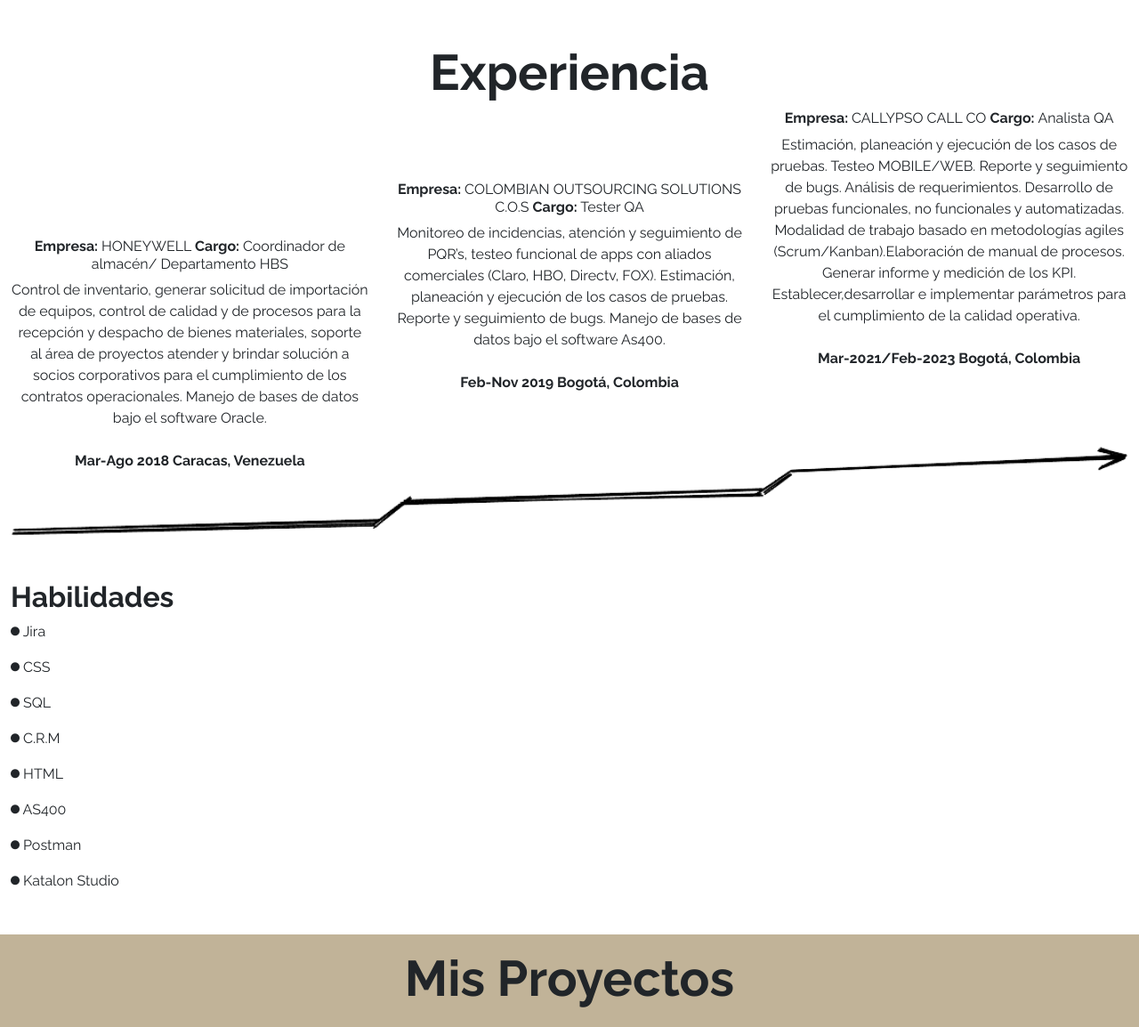
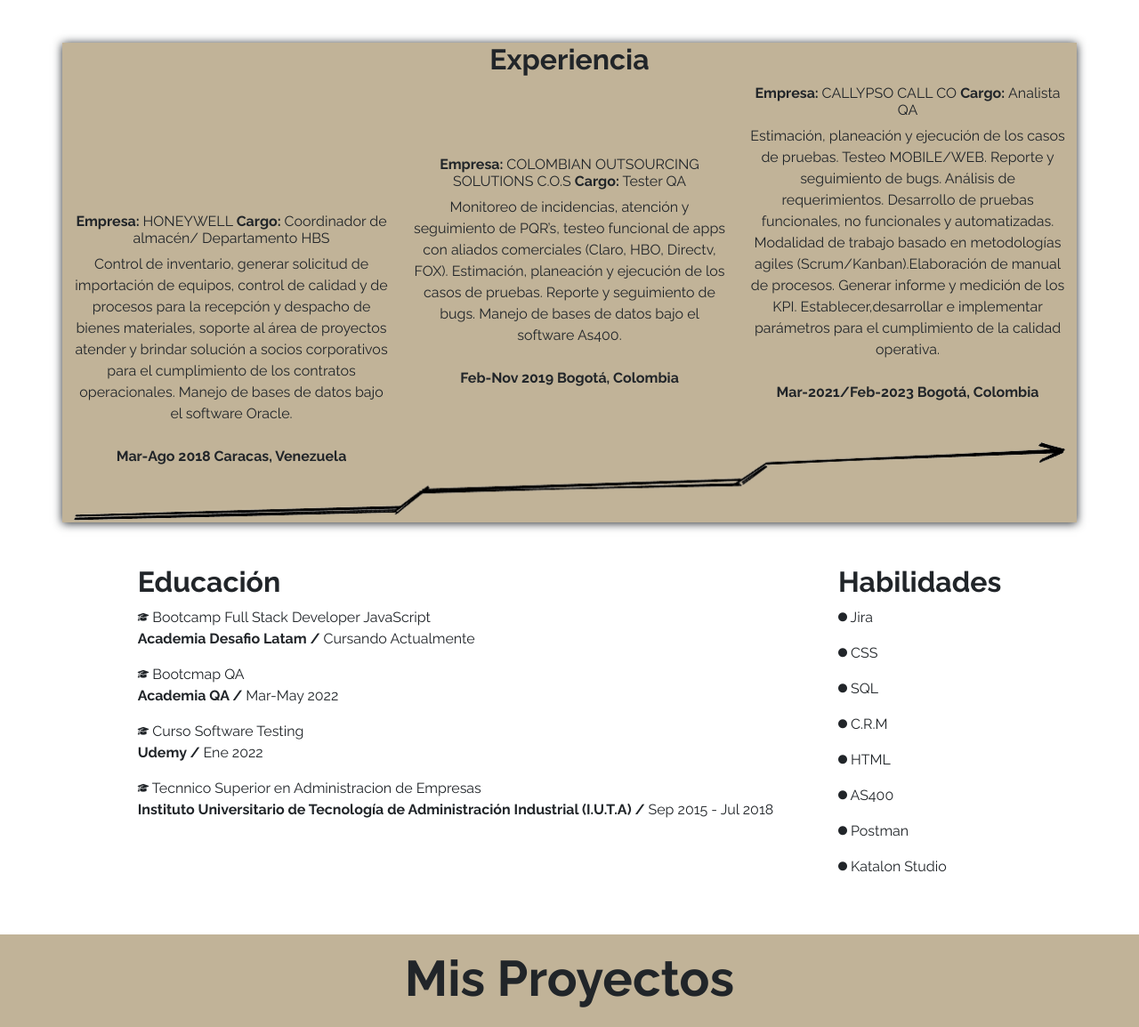
Before and after one commit to ManuelCoraoSira/ManuelCoraoSira.github.io, a plain HTML site: page index.html in a window 1280 px wide. Shown: the part 657-1811 px from the top of the page at 89% size. Drawn offline with nearby package versions, Linux system fonts and the light colour scheme.

Commit message:
:sparkles: Agregado de RRSS

```diff
--- a/assets/css/styles.css
+++ b/assets/css/styles.css
@@ -28,6 +28,16 @@ body {
 
   .boton-2 {
     background-color: #0E2F7C;
+  }
+
+  .experiencia{
+    background-color: #c1b398;
+    box-shadow: 0px 1px 10px;
+    transition: all 800ms ease;
+  }
+
+  .experiencia:hover {
+    transform: translateY(-5%);
   }
 
   .empleo-2 {
@@ -69,6 +79,10 @@ body {
     background-color: #0E2F7C;
   }
 
+  footer i {
+    color: #0E2F7C;
+  }
+
   footer {
     background-color: #c1b398;
   }
--- a/index.html
+++ b/index.html
@@ -35,13 +35,14 @@
             <div class="collapse navbar-collapse" id="navbarNav">
                 <ul class=" navbar-nav ms-auto mb-lg-0">
                     <li class="nav-item">
-                        <a class="nav-link active fw-bolder" href="#">Habilidades</a>
-                    </li>
-                    <li class="nav-item">
                         <a class="nav-link active fw-bolder" href="#">Experiencia</a>
                     </li>
                     <li class="nav-item">
                         <a class="nav-link active fw-bolder" href="#">Redes Sociales</a>
+                    </li>
+                    <li class="nav-item">
+                        <a class="nav-link active fw-bolder" href="./CV ManuelC QA 2023.pdf" target="_blank"> Descargar
+                            CV </a>
                     </li>
                 </ul>
             </div>
@@ -61,7 +62,7 @@
                     <br>
                     <br>
                     Tengo gran interés por desarrollar nuevas habilidades y aportar un valor agregado a nuevos
-                    proyectos. Actualmente cursando un Bootcamp Full Stack Developer con la academia
+                    proyectos. Actualmente cursando un Bootcamp Full Stack Developer JavaScript con la academia
                     <strong> <a href="https://desafiolatam.com/" target="_blank"> "Desafio Latam"</a> </strong>
                 </p>
                 <div class="mb-5 pb-5">
@@ -72,19 +73,21 @@
         </div>
     </header>
 
-    <main class="container-fluid experiencia">
-        <h2 class="display-4 fw-bolder text-center">Experiencia</h2>
+    <main>
+        <div class="container experiencia">
+            <h2 class="display-7 fw-bolder text-center">Experiencia</h2>
             <div class="row justify-content-around">
                 <div class="col-12 col-md-4 empleo-3 text-center my-5">
                     <h6>
-                    <strong> Empresa: </strong> HONEYWELL <strong> Cargo: </strong> Coordinador de almacén/ Departamento
+                        <strong> Empresa: </strong> HONEYWELL <strong> Cargo: </strong> Coordinador de almacén/
+                        Departamento
                         HBS
                     </h6>
                     <p>
-                    Control de inventario, generar solicitud de importación de equipos, control de calidad y de procesos
-                    para la recepción y despacho de bienes materiales, soporte al área de proyectos atender y brindar
-                    solución a socios corporativos para el cumplimiento de los contratos operacionales. Manejo de bases
-                    de datos bajo el software Oracle.
+                        Control de inventario, generar solicitud de importación de equipos, control de calidad y de
+                        procesos para la recepción y despacho de bienes materiales, soporte al área de proyectos atender
+                        y brindar solución a socios corporativos para el cumplimiento de los contratos operacionales.
+                        Manejo de bases de datos bajo el software Oracle.
                         <br>
                         <br>
                         <strong> Mar-Ago 2018 Caracas, Venezuela </strong>
@@ -92,11 +95,13 @@
                 </div>
                 <div class="col-12 col-md-4 empleo-2 text-center my-5">
                     <h6>
-                    <strong> Empresa: </strong> COLOMBIAN OUTSOURCING SOLUTIONS C.O.S <strong> Cargo:</strong> Tester QA
+                        <strong> Empresa: </strong> COLOMBIAN OUTSOURCING SOLUTIONS C.O.S <strong> Cargo:</strong>
+                        Tester QA
                     </h6>
                     <p>
                         Monitoreo de incidencias, atención y seguimiento de PQR’s, testeo funcional de apps con aliados
-                    comerciales (Claro, HBO, Directv, FOX). Estimación, planeación y ejecución de los casos de pruebas.
+                        comerciales (Claro, HBO, Directv, FOX). Estimación, planeación y ejecución de los casos de
+                        pruebas.
                         Reporte y seguimiento de bugs. Manejo de bases de datos bajo el software As400.
                         <br>
                         <br>
@@ -119,10 +124,32 @@
                         <strong> Mar-2021/Feb-2023 Bogotá, Colombia </strong>
                     </p>
                 </div>
-            <img src="./assets/img/flecha.png" class="escalera">
+                <img src="./assets/img/flecha.png" alt="flecha">
+            </div>
         </div>
 
-        <div class="my-5">
+        <div class="container d-flex justify-content-evenly my-5">
+            <div>
+                <h2 class="display-7 fw-bolder">Educación</h2>
+                <p> <i class="fa-solid fa-graduation-cap fa-2xs"></i> Bootcamp Full Stack Developer JavaScript
+                    <br>
+                    <strong> Academia Desafio Latam / </strong> Cursando Actualmente
+                </p>
+                <p> <i class="fa-solid fa-graduation-cap fa-2xs"></i> Bootcmap QA
+                    <br>
+                    <strong> Academia QA / </strong> Mar-May 2022
+                </p>
+                <p> <i class="fa-solid fa-graduation-cap fa-2xs"></i> Curso Software Testing
+                    <br>
+                    <strong> Udemy / </strong> Ene 2022
+                </p>
+                <p> <i class="fa-solid fa-graduation-cap fa-2xs"></i> Tecnnico Superior en Administracion de Empresas
+                    <br>
+                    <strong> Instituto Universitario de Tecnología de Administración Industrial (I.U.T.A) /
+                    </strong> Sep 2015 - Jul 2018
+                </p>
+            </div>
+            <div>
                 <h2 class="display-7 fw-bolder">Habilidades</h2>
                 <p> <i class="fa-solid fa-circle fa-2xs"></i> Jira </p>
                 <p> <i class="fa-solid fa-circle fa-2xs"></i> CSS </p>
@@ -133,7 +160,6 @@
                 <p> <i class="fa-solid fa-circle fa-2xs"></i> Postman </p>
                 <p> <i class="fa-solid fa-circle fa-2xs"></i> Katalon Studio </p>
             </div>
-
         </div>
     </main>
 
@@ -211,8 +237,12 @@
     </section>
 
     <footer class="text-center text-dark fw-bolder">
-        <img src=" ./assets/img/logo-mc-navbar.png" alt="Logo">
-        <p class="mb-0">© Manuel Corao sira. Todos los derechos reservados.
+        <a class="btn fw-bolder" href="https://www.linkedin.com/in/manuelcoraosira/" target="_blank"> <i
+                class="fa-brands fa-linkedin-in fa-3x"></i> </a>
+        <a class="btn fw-bolder" href="https://github.com/manuelszira?tab=repositories" target="_blank"> <i
+                class="fa-brands fa-github fa-3x"></i> </a>
+        <p class="mb-0">
+            © Manuel Corao sira. Todos los derechos reservados.
             <br>
             2023
         </p>
```
Also changed, not shown: 2 other files. Lines whose indentation alone changed are shown as unchanged.
